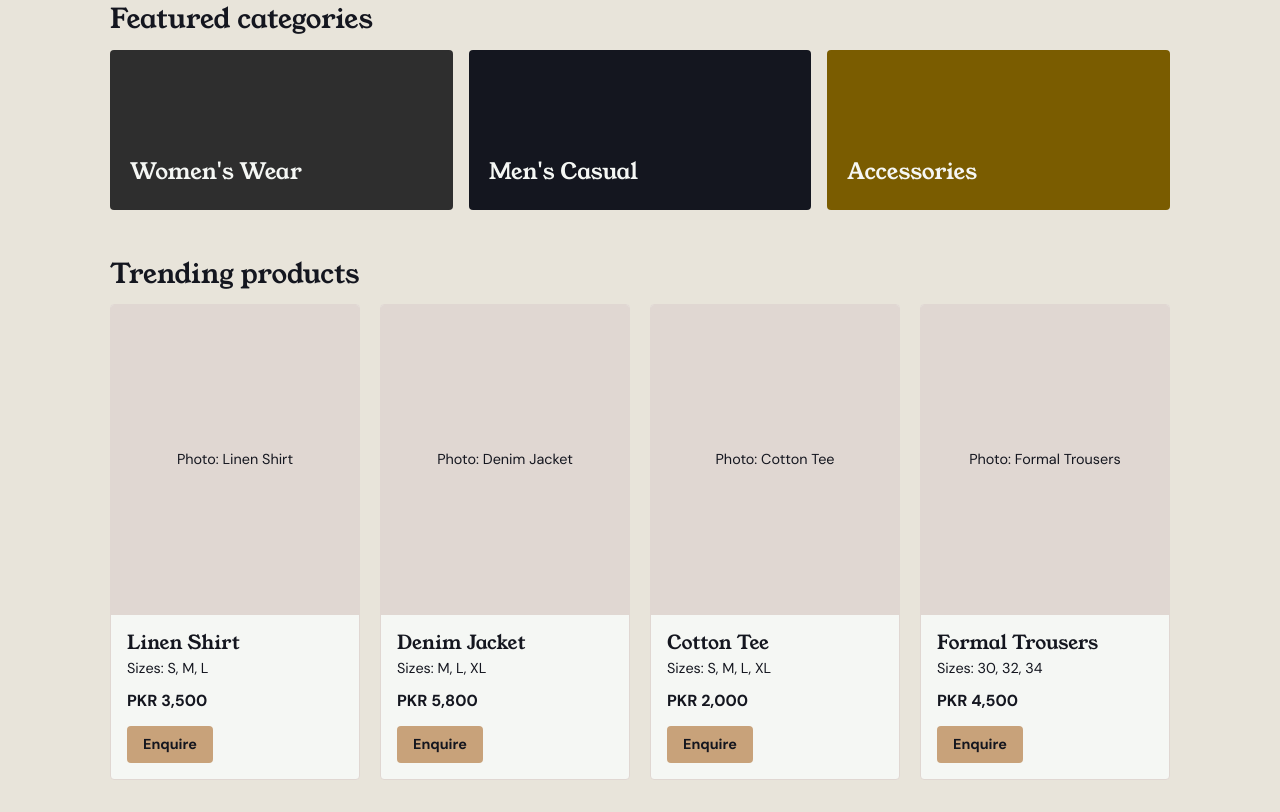
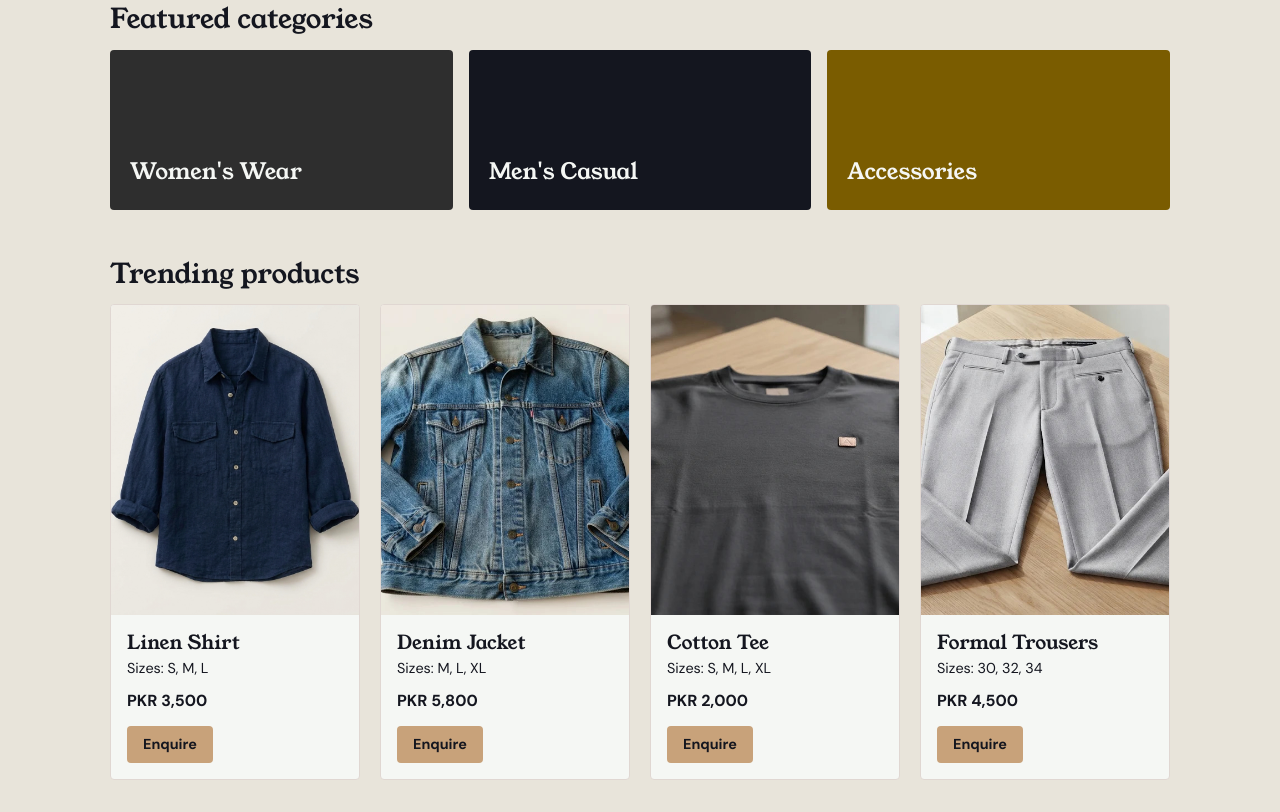
Before and after one commit to Abubakar-009/Kurtavo-Clothing, a plain HTML site: page index.html in a window 1280 px wide. Shown: the part 593-1405 px from the top of the page. Drawn offline with Linux system fonts and the light colour scheme.

Commit message:
Photo added

```diff
--- a/index.html
+++ b/index.html
@@ -54,8 +54,9 @@
         <h2>Trending products</h2>
         <div class="product-grid">
           <article class="product-card">
-            <div class="thumb">Photo: Linen Shirt</div>
+            <div class="thumb"><img src="Blue Linen Shirt.jpg"></div>
             <div class="info">
+
               <h3>Linen Shirt</h3>
               <p class="sizes">Sizes: S, M, L</p>
               <p class="price">PKR 3,500</p>
@@ -63,8 +64,9 @@
             </div>
           </article>
           <article class="product-card">
-            <div class="thumb">Photo: Denim Jacket</div>
+            <div class="thumb"><img src="Blue Denim Jacket.jpg"></div>
             <div class="info">
+
               <h3>Denim Jacket</h3>
               <p class="sizes">Sizes: M, L, XL</p>
               <p class="price">PKR 5,800</p>
@@ -72,8 +74,9 @@
             </div>
           </article>
           <article class="product-card">
-            <div class="thumb">Photo: Cotton Tee</div>
+            <div class="thumb"><img src="Black Cotton Tee.jpg"></div>
             <div class="info">
+
               <h3>Cotton Tee</h3>
               <p class="sizes">Sizes: S, M, L, XL</p>
               <p class="price">PKR 2,000</p>
@@ -81,9 +84,10 @@
             </div>
           </article>
           <article class="product-card">
-            <div class="thumb">Photo: Formal Trousers</div>
+            <div class="thumb"><img src="White Formal Trousers.jpg"></div>
             <div class="info">
               <h3>Formal Trousers</h3>
+
               <p class="sizes">Sizes: 30, 32, 34</p>
               <p class="price">PKR 4,500</p>
               <a class="btn btn-small" href="contact.html">Enquire</a>
```
